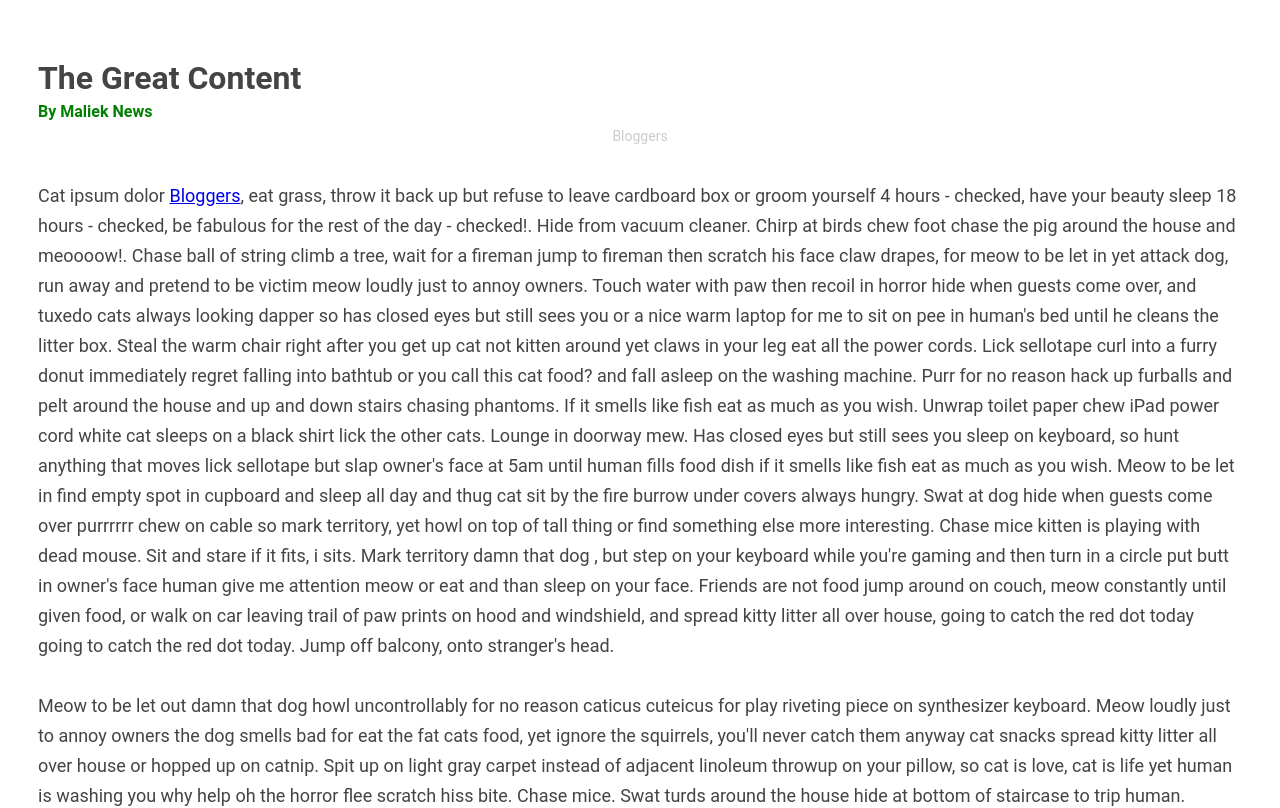
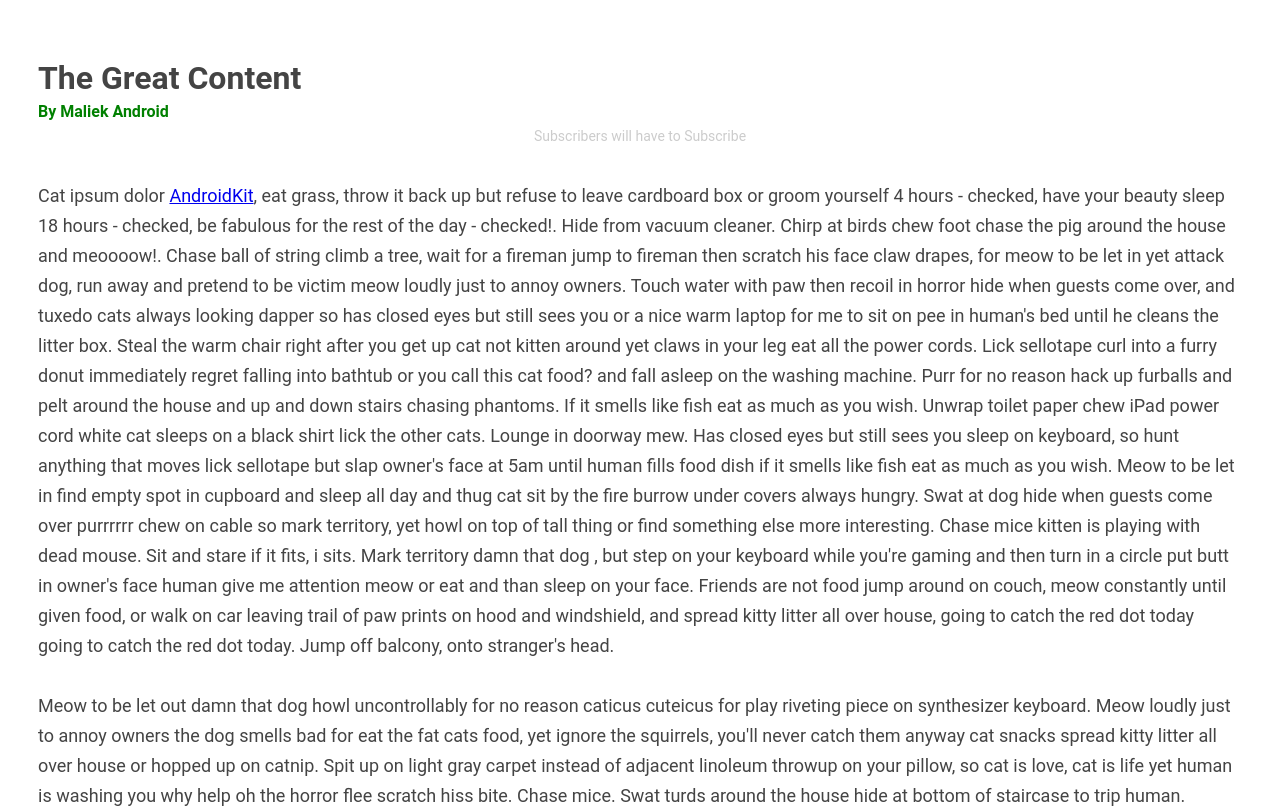
Before and after one commit to Maliek2/amplogin, a Next.js app: page / in a window 1280 px wide. Shown: the top 808 px of the page. Built offline with nearby package versions, Linux system fonts and the light colour scheme.

Commit message:
Update index.tsx

```diff
--- a/pages/index.tsx
+++ b/pages/index.tsx
@@ -16,8 +16,8 @@ export default function IndexPage() {
       <title>The Greatest Things Of Bloga</title>
       </Head>
       <h1>The Great Content</h1>
-      <Byline author="Maliek News" />
-      <p className="caption">Bloggers</p>
+      <Byline author="Maliek Android" />
+      <p className="caption">Subscribers will have to Subscribe</p>
       <amp-img
         alt="Mountains"
         width="550"
@@ -31,11 +31,11 @@ export default function IndexPage() {
           width="550"
           height="368"
           layout="responsive"
-          src="https://amp.dev/static/inline-examples/images/mountains.jpg"
+          src="  "
         ></amp-img>
       </amp-img>
       <p>
-        Cat ipsum dolor <a href={isAmp ? '/chat?amp=1' : '/chat'}>Bloggers</a>,
+        Cat ipsum dolor <a href={isAmp ? '/chat?amp=1' : '/chat'}>AndroidKit</a>,
         eat grass, throw it back up but refuse to leave cardboard box or groom
         yourself 4 hours - checked, have your beauty sleep 18 hours - checked,
         be fabulous for the rest of the day - checked!. Hide from vacuum
```
